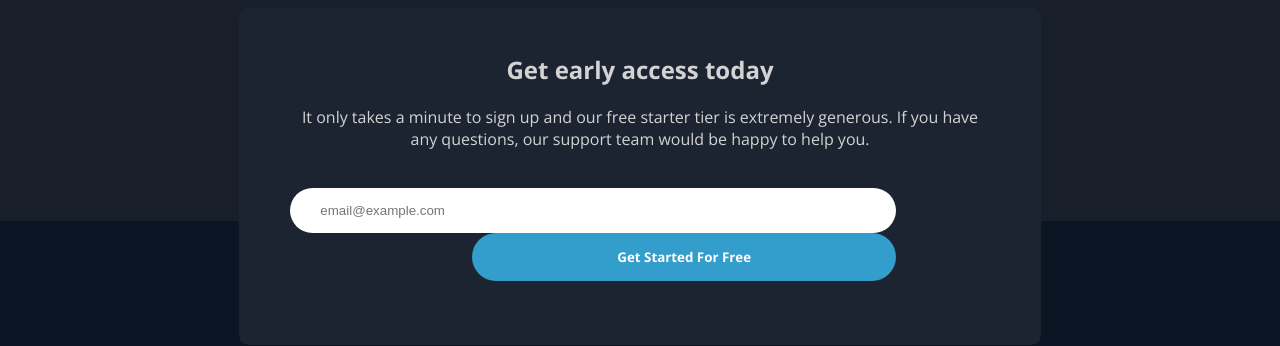
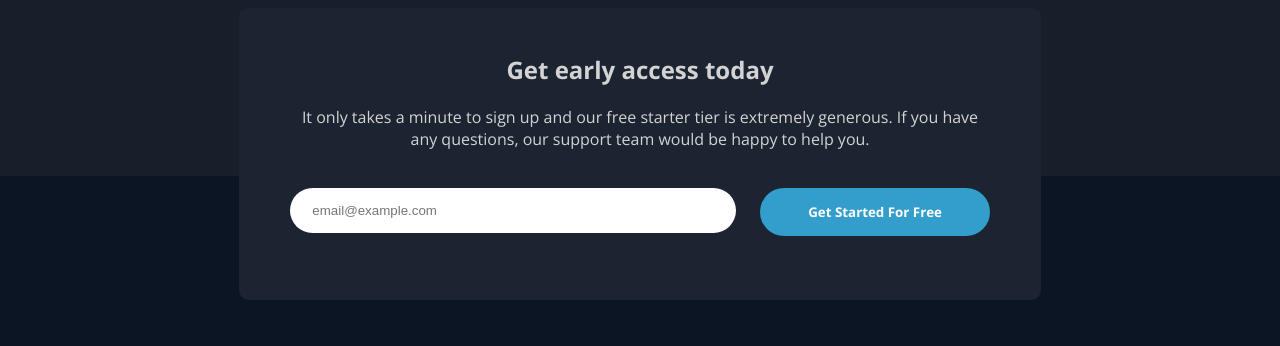
Before and after one commit to ggggg4710/Fylo, a plain HTML site: page index.html in a window 1280 px wide. Shown: the part 2766-3112 px from the top of the page. Drawn offline with nearby package versions, Linux system fonts and the light colour scheme.

Commit message:
Update index.html

```diff
--- a/index.html
+++ b/index.html
@@ -157,10 +157,16 @@
       <p>It only takes a minute to sign up and our free starter tier is extremely generous. If you have any questions, our support team would be happy to help you.</p>
       <br>
       <div class="grid-container5">
-        <form class="email">
-            <input class="grid-item5 email-box" type="email" placeholder="email@example.com">
-            <input type="submit" class="grid-item5 button2" value="Get Started For Free">
-        </form>
+        <div class="grid-item5">
+          <form class="email">
+            <input class="email-box" type="email" placeholder="email@example.com">
+          </form>
+        </div>
+        <div class="grid-item5">
+          <form>
+            <input type="submit" class="button2" value="Get Started For Free">
+          </form>
+        </div>
       </div>
     </div>
 
```
